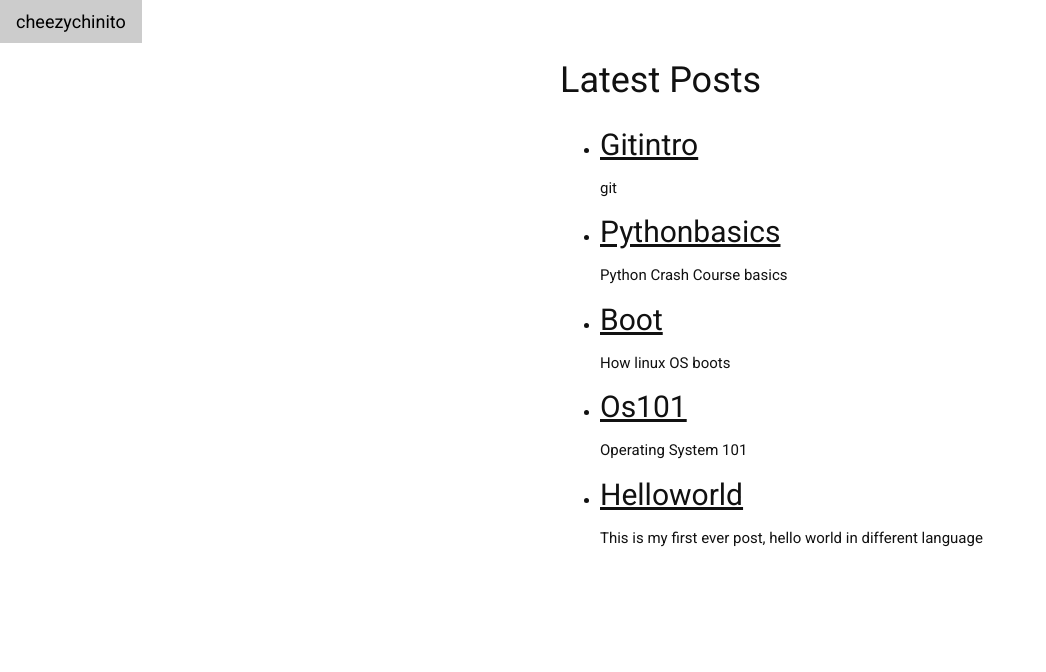
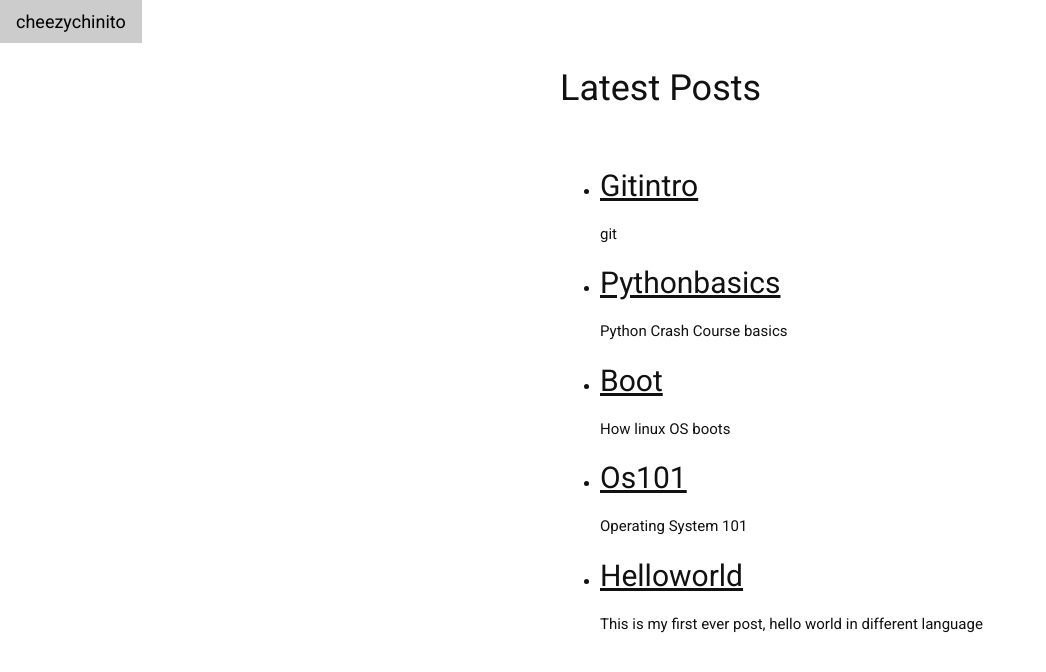
Before and after one commit to agyago/agyago.github.io, a Jekyll site: the page built from notes.html, in a window 1280 px wide. Shown: the top 672 px of the page, without its empty margins (0-1046 px from the left). Built offline with Jekyll 4.4.1, drawn with Linux system fonts in a browser that asks for light colours; comment, search, counter and statistics services are not loaded.

Commit message:
fix title overflow

```diff
--- a/_layouts/defaults.html
+++ b/_layouts/defaults.html
@@ -41,11 +41,20 @@
       height: inherit;
     }
 
+    /* Fix for titles being cut off */
+    h1, h2, h3, h4, h5, h6 {
+      margin: 0;
+      padding: 0.5em 0;
+    }
+
+    /* Ensure content doesn't overflow */
     .container {
       margin-left: 250px;
       padding: 20px;
       max-width: 100%;
       overflow-wrap: break-word;
+      width: calc(100% - 250px);
+      box-sizing: border-box;
     }
 
     pre, code {
@@ -80,6 +89,19 @@
       .container {
         margin-left: 0;
         padding: 15px;
+        width: 100%;
+      }
+
+      /* Fix for W3.CSS interference */
+      body {
+        margin: 0;
+        padding: 0;
+      }
+
+      /* Ensure titles are visible */
+      h1, h2, h3, h4, h5, h6 {
+        margin-left: 0 !important;
+        padding-left: 0 !important;
       }
     }
   </style>
```
